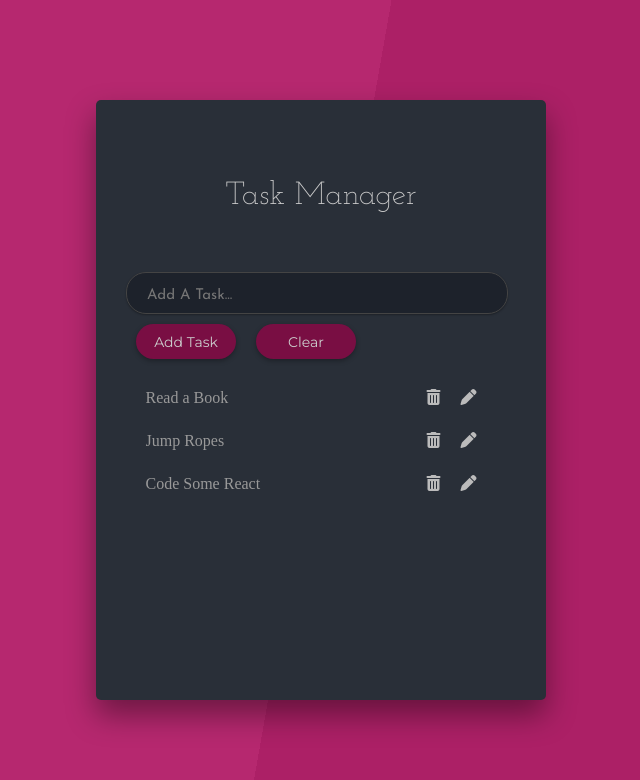
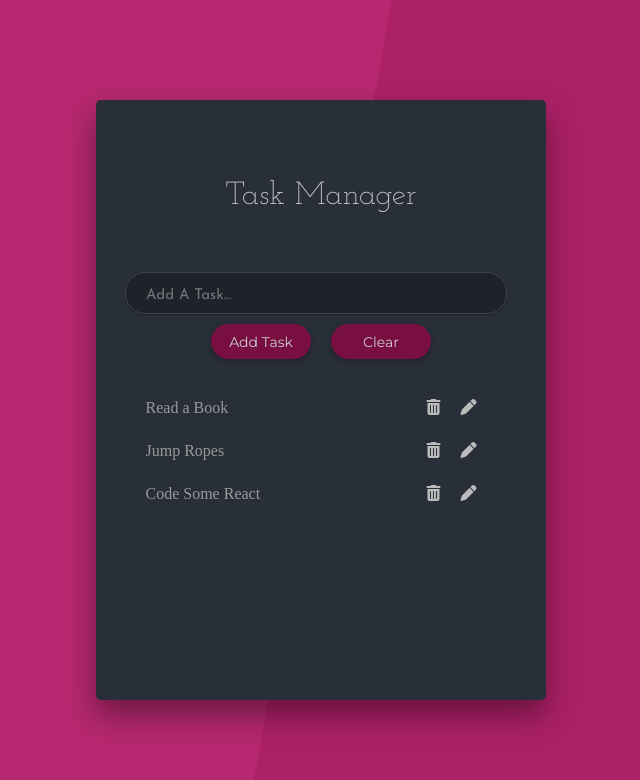
Before and after one commit to m6code/to-do-apps-reactjs, a React (Create React App) app in the folder todoapp_4_yt/: page / in a window 1280 px wide. Shown: the top 780 px of the page, without its empty margins (319-959 px from the left). Built offline with nearby package versions, Linux system fonts and the light colour scheme.

Commit message:
Implement add task to list functionality

```diff
--- a/todoapp_4_yt/src/components/TaskForm.js
+++ b/todoapp_4_yt/src/components/TaskForm.js
@@ -1,11 +1,28 @@
-import React from 'react'
+import React, { useContext, useState } from 'react'
+import { TaskListContext } from '../context/TaskListContext'
 
 const TaskForm = () => {
+    const {addTask} = useContext(TaskListContext);
+
+    const [title, setTitle] = useState("");
+
+    const handleChange = e => {
+        setTitle(e.target.value);
+        //console.log(title);
+    }
+
+    const handleSubmit = e => {
+        e.preventDefault();
+        addTask(title);
+        setTitle("");
+    }
     return (
-        <form>
+        <form onSubmit={handleSubmit} className="form">
             <input type="text"
                 className="task-input"
                 placeholder="Add A Task..."
+                onChange={handleChange}
+                value={title}
                 required />
             <div className="buttons">
                 <button type="submit" className="btn add-task-btn">Add Task</button>
--- a/todoapp_4_yt/src/context/TaskListContext.js
+++ b/todoapp_4_yt/src/context/TaskListContext.js
@@ -18,8 +18,15 @@
         }
     ]);
 
+    const addTask = (title) => {
+        setTasks([...tasks, {title: title, id: Date.now()}])
+    }
+
     return (
-        <TaskListContext.Provider value={{tasks}}>
+        <TaskListContext.Provider value={{
+            tasks,
+            addTask
+        }}>
             {props.children}
         </TaskListContext.Provider>
     )
```
Also changed, not shown: 1 other file (tests, documents, lock files or other folders).
